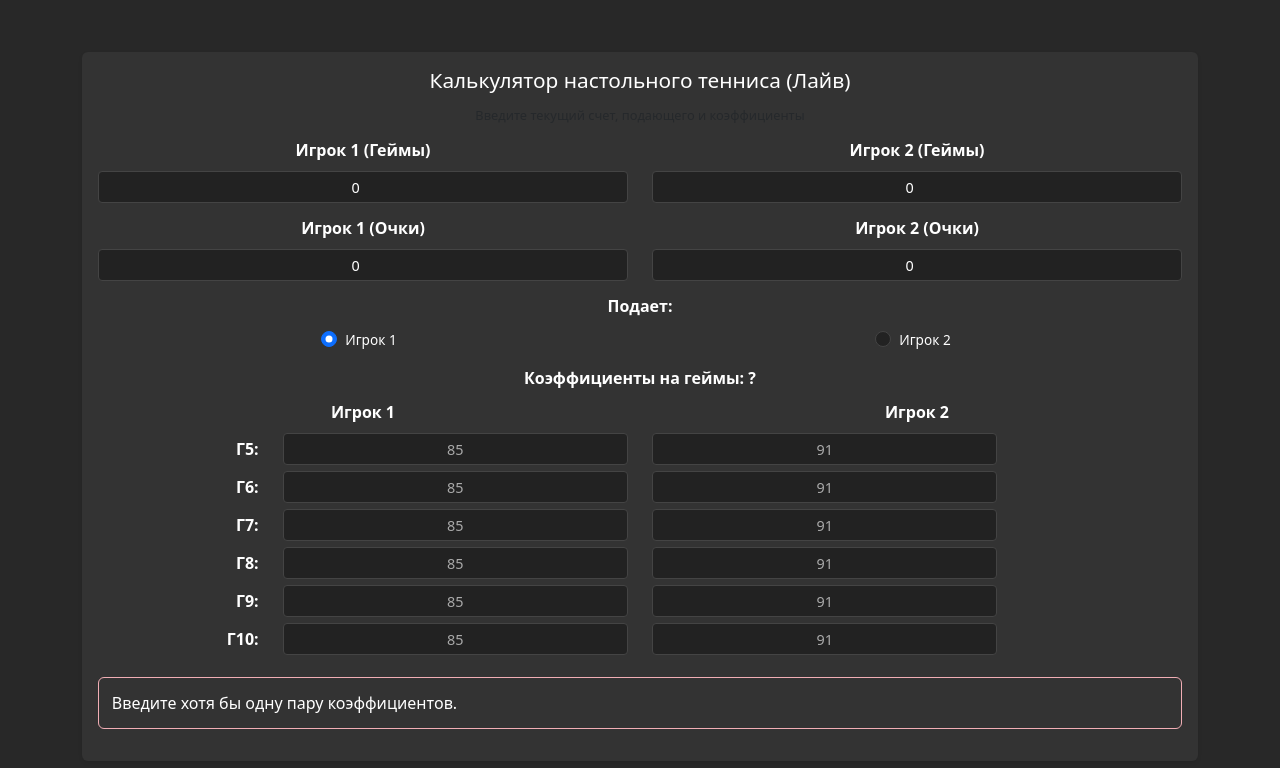
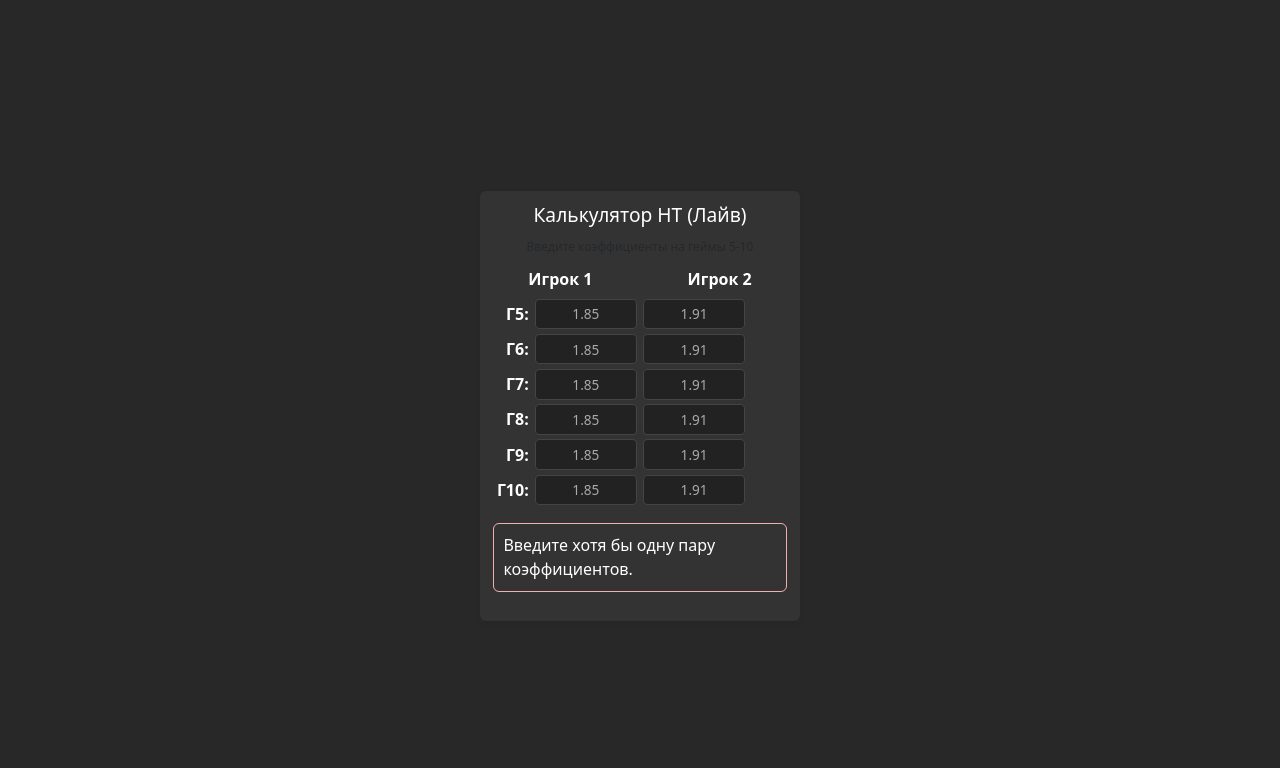
Before and after one commit to IgorEfimof/tennis_4, a plain HTML site: page index.html in a window 1280 px wide. Drawn offline with nearby package versions, Linux system fonts and the light colour scheme.

Commit message:
Update index.html

```diff
--- a/index.html
+++ b/index.html
@@ -2,30 +2,33 @@
 <html lang="ru">
 <head>
     <meta charset="UTF-8">
-    <meta name="viewport" content="width=device-width, initial-scale=1.0">
-    <title>Калькулятор НТ (Лайв)</title>
+    <meta name="viewport" content="width=device-width, initial-scale=1.0, maximum-scale=1.0, user-scalable=no">
+    <title>Калькулятор НТ</title>
     <link href="https://cdn.jsdelivr.net/npm/bootstrap@5.3.0/dist/css/bootstrap.min.css" rel="stylesheet">
     <style>
         /* Общие стили */
         body.bg-dark-custom {
             background: #282828 !important;
             color: #fff;
-            min-height: 100vh;
+            min-height: 100vh; /* Занимает всю высоту экрана */
             display: flex;
             align-items: center;
             justify-content: center;
-            padding: 10px 0;
+            padding: 5px; /* Уменьшены отступы по краям */
         }
         .container {
             flex-grow: 1;
+            max-width: 320px; /* Ограничиваем ширину для iPad/узких экранов */
+            padding: 0; /* Убираем стандартные отступы контейнера */
         }
         .form-container {
             background: #333 !important;
             color: #fff;
             border: none;
-            padding: 1rem !important;
-            max-height: calc(100vh - 20px);
-            overflow-y: auto;
+            padding: 0.8rem !important; /* Уменьшены внутренние отступы */
+            max-height: calc(100vh - 10px); /* Учитываем padding body */
+            overflow-y: auto; /* На случай, если все же не влезет */
+            box-sizing: border-box; /* Для корректного расчета размеров */
         }
 
         /* Поля ввода */
@@ -34,9 +37,9 @@
             background: #222;
             color: #fff;
             border: 1px solid #444;
-            height: 28px;
-            padding: 0 0.5rem;
-            font-size: 0.9rem;
+            height: 26px; /* Немного уменьшена высота */
+            padding: 0 0.4rem; /* Уменьшены отступы внутри поля */
+            font-size: 0.85rem; /* Немного уменьшен размер шрифта */
         }
         input.form-control::placeholder {
             color: #aaa;
@@ -47,132 +50,64 @@
         #result, #error {
             background: #333 !important;
             color: #fff;
-            padding: 0.8rem !important;
-            margin-top: 1rem !important;
+            padding: 0.6rem !important; /* Уменьшены отступы */
+            margin-top: 0.8rem !important; /* Уменьшен отступ сверху */
         }
         #result h4 {
-            font-size: 1.1rem;
-            margin-bottom: 0.5rem !important;
+            font-size: 1rem; /* Уменьшен размер шрифта */
+            margin-bottom: 0.4rem !important;
         }
         #result p {
-            margin-bottom: 0.2rem;
-            font-size: 0.85rem;
+            margin-bottom: 0.1rem; /* Уменьшен отступ */
+            font-size: 0.8rem; /* Уменьшен размер шрифта */
         }
         #result h5 {
-             font-size: 1rem;
+             font-size: 0.95rem; /* Уменьшен размер шрифта */
+             margin-top: 0.4rem;
         }
 
+
         /* Отступы и шрифты */
-        .mb-1 { margin-bottom: 0.4rem !important; }
-        .mb-2 { margin-bottom: 0.6rem !important; }
-        .mb-3 { margin-bottom: 0.8rem !important; }
-        .mt-3 { margin-top: 0.8rem !important; }
-        .mt-4 { margin-top: 1rem !important; }
+        .mb-1 { margin-bottom: 0.3rem !important; } /* Уменьшены отступы */
+        .mb-2 { margin-bottom: 0.5rem !important; }
+        .mb-3 { margin-bottom: 0.7rem !important; }
+        .mt-3 { margin-top: 0.7rem !important; }
+        .mt-4 { margin-top: 0.9rem !important; }
 
         h1 {
-            font-size: 1.3rem !important;
-            margin-bottom: 0.8rem !important;
+            font-size: 1.2rem !important; /* Уменьшен размер шрифта */
+            margin-bottom: 0.7rem !important;
         }
         p.text-muted {
-            font-size: 0.8rem !important;
-            margin-bottom: 0.8rem !important;
+            font-size: 0.75rem !important; /* Уменьшен размер шрифта */
+            margin-bottom: 0.7rem !important;
         }
 
         .form-label {
             display: block;
             margin-bottom: 0.1rem;
             font-weight: normal;
-            font-size: 0.85rem;
+            font-size: 0.8rem; /* Уменьшен размер шрифта */
         }
 
-        /* Стили для маленьких экранов (уже были, но оптимизируем) */
-        @media (max-width: 576px) {
-            .form-label { font-size: 0.75rem; }
-            .form-control-sm { font-size: 0.85rem; padding: 0.15rem 0.4rem; height: 26px; }
-            h1 { font-size: 1.0rem !important; }
-            .card { padding: 0.8rem !important; }
-            body.bg-dark-custom { padding: 5px 0; }
-        }
-
-        /* Bootstrap переопределения для радио-кнопок */
-        .form-check-input {
-            width: 1em;
-            height: 1em;
-            margin-top: 0.25em;
-            vertical-align: top;
-            background-color: #222;
-            border: 1px solid #444;
-        }
-        .form-check-input:checked {
-            background-color: #0d6efd;
-            border-color: #0d6efd;
-        }
-        .form-check-label {
-            font-size: 0.85rem;
-            margin-bottom: 0;
-        }
-        .form-check-inline {
-            margin-right: 0.5rem !important;
+        /* Переопределение Bootstrap-колонок для большей компактности */
+        .col-2 { width: 16%; } /* Более гибкое распределение */
+        .col-4 { width: 34%; } /* Суммарно 16+34+34 = 84%, остальное на отступы и зазоры */
+        .col-6 { width: 50%; }
+        .row > * {
+            padding-right: 3px;
+            padding-left: 3px;
         }
     </style>
 </head>
 <body class="bg-dark-custom">
     <div class="container mt-3">
         <div class="form-container card shadow-sm">
-            <h1 class="text-center">Калькулятор настольного тенниса (Лайв)</h1>
+            <h1 class="text-center">Калькулятор НТ (Лайв)</h1>
             <p class="text-muted text-center mb-3">
-                Введите текущий счет, подающего и коэффициенты
+                Введите коэффициенты на геймы 5-10
             </p>
             <form id="mainForm" autocomplete="off">
-                <div class="row text-center mb-2">
-                    <div class="col-6 fw-bold">Игрок 1 (Геймы)</div>
-                    <div class="col-6 fw-bold">Игрок 2 (Геймы)</div>
-                </div>
-                <div class="row align-items-center mb-3">
-                    <div class="col-6">
-                        <label for="currentGamesP1" class="form-label visually-hidden">Текущие геймы Игрок 1</label>
-                        <input id="currentGamesP1" name="currentGamesP1" type="number" class="form-control form-control-sm text-center" min="0" value="0">
-                    </div>
-                    <div class="col-6">
-                        <label for="currentGamesP2" class="form-label visually-hidden">Текущие геймы Игрок 2</label>
-                        <input id="currentGamesP2" name="currentGamesP2" type="number" class="form-control form-control-sm text-center" min="0" value="0">
-                    </div>
-                </div>
-
-                <div class="row text-center mb-2">
-                    <div class="col-6 fw-bold">Игрок 1 (Очки)</div>
-                    <div class="col-6 fw-bold">Игрок 2 (Очки)</div>
-                </div>
-                <div class="row align-items-center mb-3">
-                    <div class="col-6">
-                        <label for="currentGamePointsP1" class="form-label visually-hidden">Очки Игрок 1 в текущем гейме</label>
-                        <input id="currentGamePointsP1" name="currentGamePointsP1" type="number" class="form-control form-control-sm text-center" min="0" value="0">
-                    </div>
-                    <div class="col-6">
-                        <label for="currentGamePointsP2" class="form-label visually-hidden">Очки Игрок 2 в текущем гейме</label>
-                        <input id="currentGamePointsP2" name="currentGamePointsP2" type="number" class="form-control form-control-sm text-center" min="0" value="0">
-                    </div>
-                </div>
-
-                <div class="row text-center mb-3">
-                    <div class="col-12 fw-bold mb-2">Подает:</div>
-                    <div class="col-6">
-                        <div class="form-check form-check-inline">
-                            <input class="form-check-input" type="radio" name="servingPlayer" id="servingP1" value="player1" checked>
-                            <label class="form-check-label" for="servingP1">Игрок 1</label>
-                        </div>
-                    </div>
-                    <div class="col-6">
-                        <div class="form-check form-check-inline">
-                            <input class="form-check-input" type="radio" name="servingPlayer" id="servingP2" value="player2">
-                            <label class="form-check-label" for="servingP2">Игрок 2</label>
-                        </div>
-                    </div>
-                </div>
-
-                <div class="row text-center mb-2">
-                    <div class="col-12 fw-bold">Коэффициенты на геймы: <span id="current_game_info">?</span></div>
-                </div>
                 <div class="row text-center mb-2">
                     <div class="col-6 fw-bold">Игрок 1</div>
                     <div class="col-6 fw-bold">Игрок 2</div>
@@ -182,66 +117,66 @@
                     <div class="col-2 text-end fw-bold">Г5:</div>
                     <div class="col-4">
                         <label for="g5P1" class="form-label visually-hidden">Кф. Г5 И1</label>
-                        <input id="g5P1" name="g5P1" type="text" class="form-control form-control-sm text-center" maxlength="2" inputmode="decimal" autocomplete="off" placeholder="85">
+                        <input id="g5P1" name="g5P1" type="text" class="form-control form-control-sm text-center" maxlength="4" inputmode="decimal" autocomplete="off" placeholder="1.85">
                     </div>
                     <div class="col-4">
                         <label for="g5P2" class="form-label visually-hidden">Кф. Г5 И2</label>
-                        <input id="g5P2" name="g5P2" type="text" class="form-control form-control-sm text-center" maxlength="2" inputmode="decimal" autocomplete="off" placeholder="91">
+                        <input id="g5P2" name="g5P2" type="text" class="form-control form-control-sm text-center" maxlength="4" inputmode="decimal" autocomplete="off" placeholder="1.91">
                     </div>
                 </div>
                 <div class="row align-items-center mb-1">
                     <div class="col-2 text-end fw-bold">Г6:</div>
                     <div class="col-4">
                         <label for="g6P1" class="form-label visually-hidden">Кф. Г6 И1</label>
-                        <input id="g6P1" name="g6P1" type="text" class="form-control form-control-sm text-center" maxlength="2" inputmode="decimal" autocomplete="off" placeholder="85">
+                        <input id="g6P1" name="g6P1" type="text" class="form-control form-control-sm text-center" maxlength="4" inputmode="decimal" autocomplete="off" placeholder="1.85">
                     </div>
                     <div class="col-4">
                         <label for="g6P2" class="form-label visually-hidden">Кф. Г6 И2</label>
-                        <input id="g6P2" name="g6P2" type="text" class="form-control form-control-sm text-center" maxlength="2" inputmode="decimal" autocomplete="off" placeholder="91">
+                        <input id="g6P2" name="g6P2" type="text" class="form-control form-control-sm text-center" maxlength="4" inputmode="decimal" autocomplete="off" placeholder="1.91">
                     </div>
                 </div>
                 <div class="row align-items-center mb-1">
                     <div class="col-2 text-end fw-bold">Г7:</div>
                     <div class="col-4">
                         <label for="g7P1" class="form-label visually-hidden">Кф. Г7 И1</label>
-                        <input id="g7P1" name="g7P1" type="text" class="form-control form-control-sm text-center" maxlength="2" inputmode="decimal" autocomplete="off" placeholder="85">
+                        <input id="g7P1" name="g7P1" type="text" class="form-control form-control-sm text-center" maxlength="4" inputmode="decimal" autocomplete="off" placeholder="1.85">
                     </div>
                     <div class="col-4">
                         <label for="g7P2" class="form-label visually-hidden">Кф. Г7 И2</label>
-                        <input id="g7P2" name="g7P2" type="text" class="form-control form-control-sm text-center" maxlength="2" inputmode="decimal" autocomplete="off" placeholder="91">
+                        <input id="g7P2" name="g7P2" type="text" class="form-control form-control-sm text-center" maxlength="4" inputmode="decimal" autocomplete="off" placeholder="1.91">
                     </div>
                 </div>
                 <div class="row align-items-center mb-1">
                     <div class="col-2 text-end fw-bold">Г8:</div>
                     <div class="col-4">
                         <label for="g8P1" class="form-label visually-hidden">Кф. Г8 И1</label>
-                        <input id="g8P1" name="g8P1" type="text" class="form-control form-control-sm text-center" maxlength="2" inputmode="decimal" autocomplete="off" placeholder="85">
+                        <input id="g8P1" name="g8P1" type="text" class="form-control form-control-sm text-center" maxlength="4" inputmode="decimal" autocomplete="off" placeholder="1.85">
                     </div>
                     <div class="col-4">
                         <label for="g8P2" class="form-label visually-hidden">Кф. Г8 И2</label>
-                        <input id="g8P2" name="g8P2" type="text" class="form-control form-control-sm text-center" maxlength="2" inputmode="decimal" autocomplete="off" placeholder="91">
+                        <input id="g8P2" name="g8P2" type="text" class="form-control form-control-sm text-center" maxlength="4" inputmode="decimal" autocomplete="off" placeholder="1.91">
                     </div>
                 </div>
                 <div class="row align-items-center mb-1">
                     <div class="col-2 text-end fw-bold">Г9:</div>
                     <div class="col-4">
                         <label for="g9P1" class="form-label visually-hidden">Кф. Г9 И1</label>
-                        <input id="g9P1" name="g9P1" type="text" class="form-control form-control-sm text-center" maxlength="2" inputmode="decimal" autocomplete="off" placeholder="85">
+                        <input id="g9P1" name="g9P1" type="text" class="form-control form-control-sm text-center" maxlength="4" inputmode="decimal" autocomplete="off" placeholder="1.85">
                     </div>
                     <div class="col-4">
                         <label for="g9P2" class="form-label visually-hidden">Кф. Г9 И2</label>
-                        <input id="g9P2" name="g9P2" type="text" class="form-control form-control-sm text-center" maxlength="2" inputmode="decimal" autocomplete="off" placeholder="91">
+                        <input id="g9P2" name="g9P2" type="text" class="form-control form-control-sm text-center" maxlength="4" inputmode="decimal" autocomplete="off" placeholder="1.91">
                     </div>
                 </div>
                 <div class="row align-items-center mb-1">
                     <div class="col-2 text-end fw-bold">Г10:</div>
                     <div class="col-4">
                         <label for="g10P1" class="form-label visually-hidden">Кф. Г10 И1</label>
-                        <input id="g10P1" name="g10P1" type="text" class="form-control form-control-sm text-center" maxlength="2" inputmode="decimal" autocomplete="off" placeholder="85">
+                        <input id="g10P1" name="g10P1" type="text" class="form-control form-control-sm text-center" maxlength="4" inputmode="decimal" autocomplete="off" placeholder="1.85">
                     </div>
                     <div class="col-4">
                         <label for="g10P2" class="form-label visually-hidden">Кф. Г10 И2</label>
-                        <input id="g10P2" name="g10P2" type="text" class="form-control form-control-sm text-center" maxlength="2" inputmode="decimal" autocomplete="off" placeholder="91">
+                        <input id="g10P2" name="g10P2" type="text" class="form-control form-control-sm text-center" maxlength="4" inputmode="decimal" autocomplete="off" placeholder="1.91">
                     </div>
                 </div>
 
```
